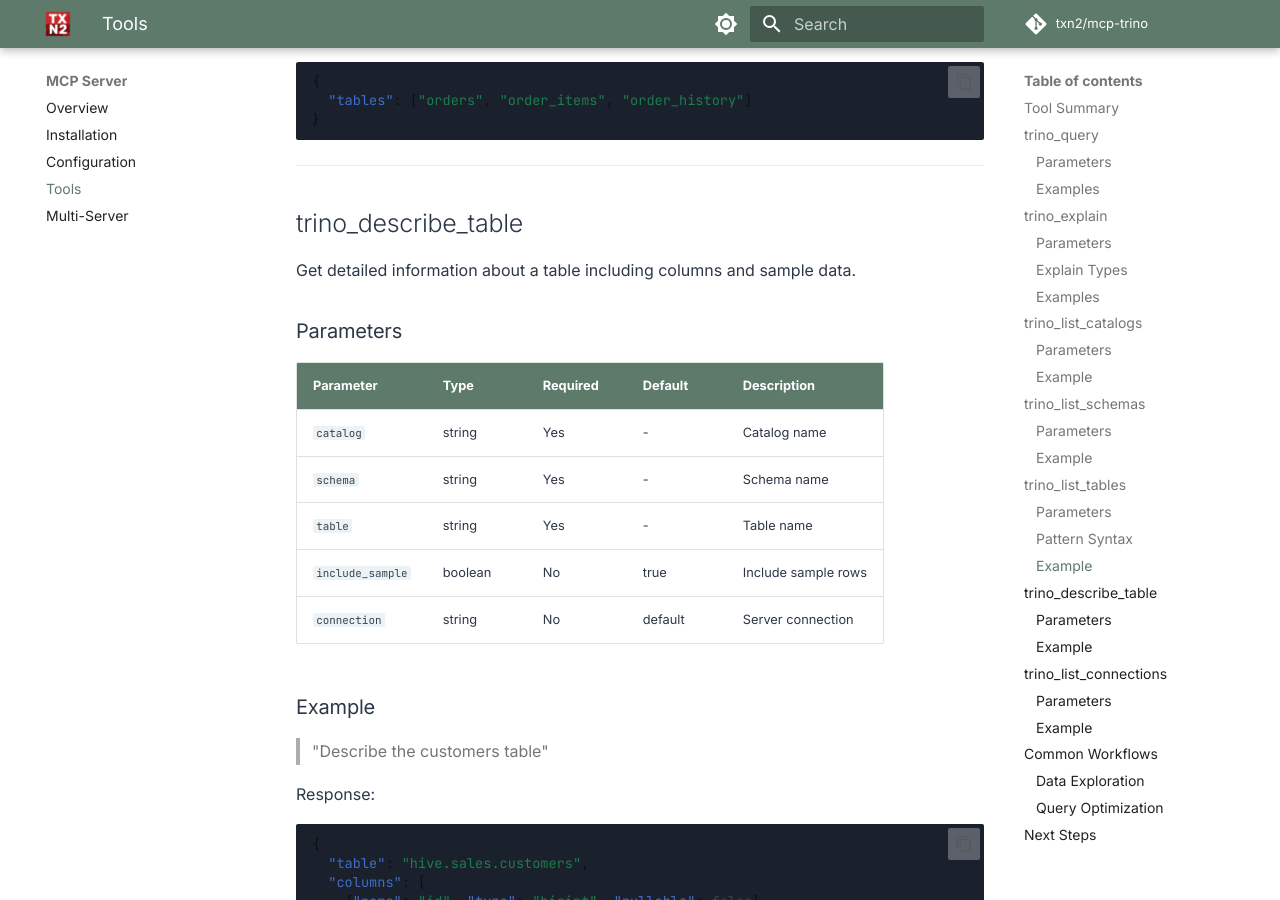
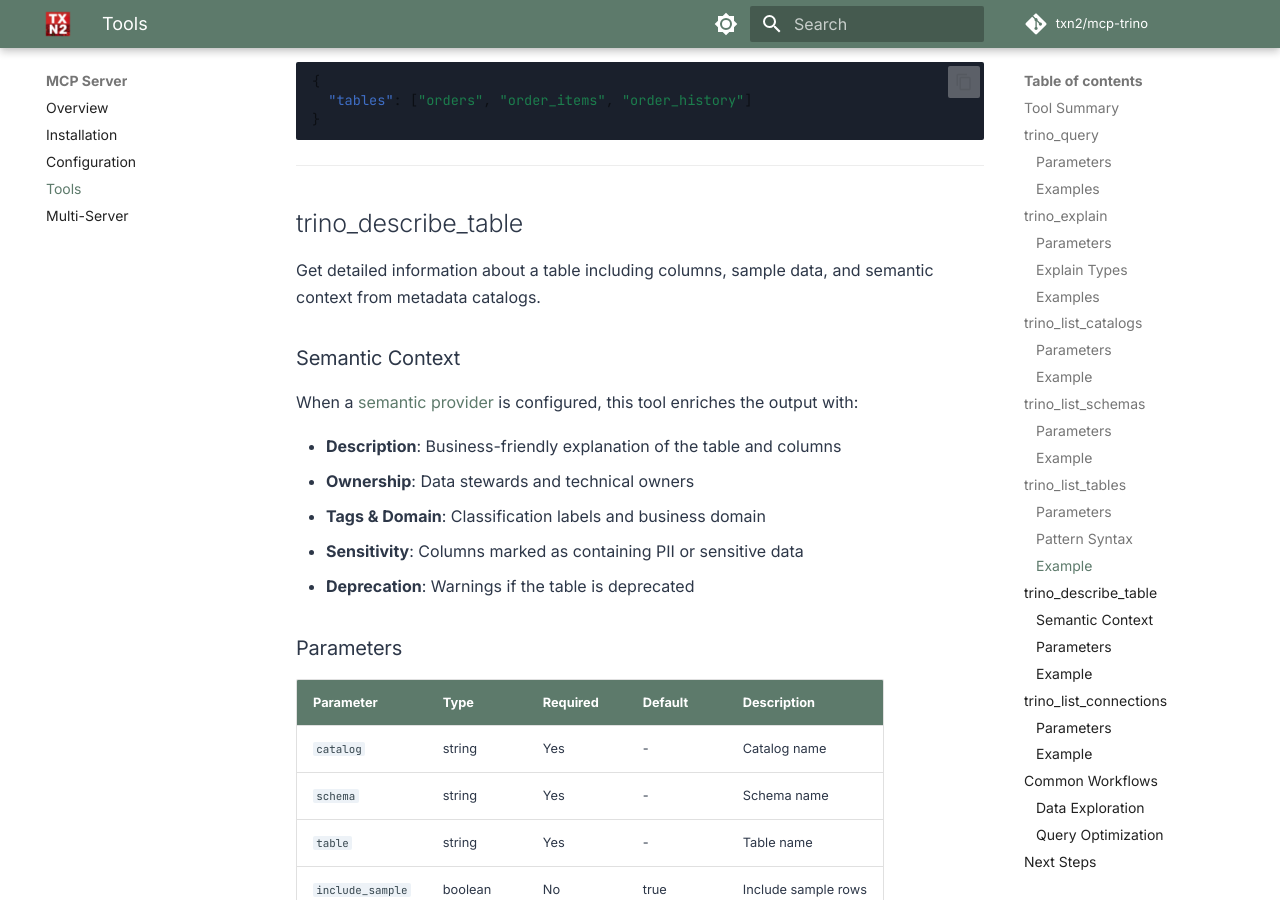
Before and after one commit to txn2/mcp-trino, an MkDocs documentation site: the page built from docs/server/tools.md, in a window 1280 px wide and 900 px high, scrolled down 4687 px. Built offline with MkDocs 1.6.1 and Material for MkDocs 9.7.7, drawn with Linux system fonts in a browser that asks for light colours; comment, search, counter and statistics services are not loaded; some of the changed text lies outside the part shown.

Commit message:
Update `mkdocs.yml` with semantic layer documentation and adjust site name

```diff
--- a/docs/server/tools.md
+++ b/docs/server/tools.md
@@ -11,7 +11,7 @@
 | `trino_list_catalogs` | List available catalogs |
 | `trino_list_schemas` | List schemas in a catalog |
 | `trino_list_tables` | List tables in a schema |
-| `trino_describe_table` | Get table columns and sample data |
+| `trino_describe_table` | Get columns, sample data, and semantic context |
 | `trino_list_connections` | List configured server connections |
 
 ---
@@ -168,7 +168,17 @@
 
 ## trino_describe_table
 
-Get detailed information about a table including columns and sample data.
+Get detailed information about a table including columns, sample data, and semantic context from metadata catalogs.
+
+### Semantic Context
+
+When a [semantic provider](../semantic/index.md) is configured, this tool enriches the output with:
+
+- **Description**: Business-friendly explanation of the table and columns
+- **Ownership**: Data stewards and technical owners
+- **Tags & Domain**: Classification labels and business domain
+- **Sensitivity**: Columns marked as containing PII or sensitive data
+- **Deprecation**: Warnings if the table is deprecated
 
 ### Parameters
 
```
